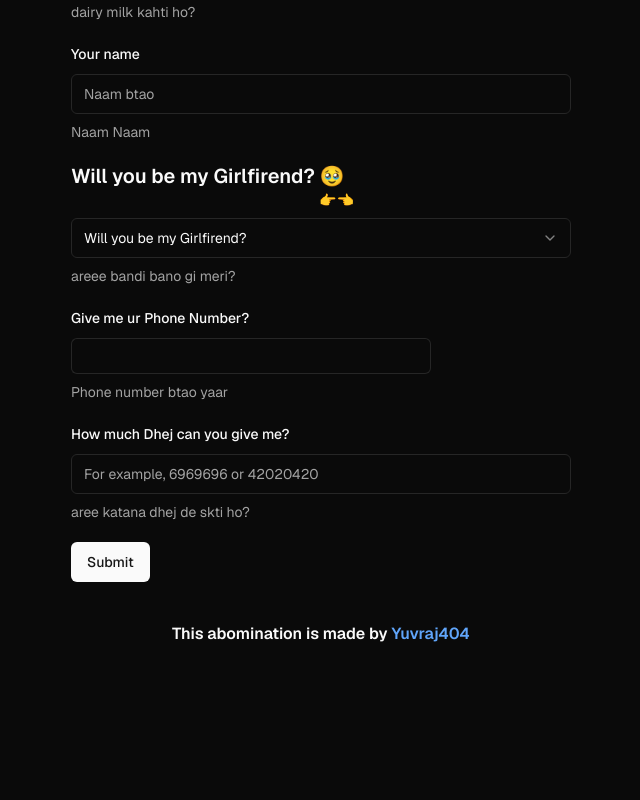
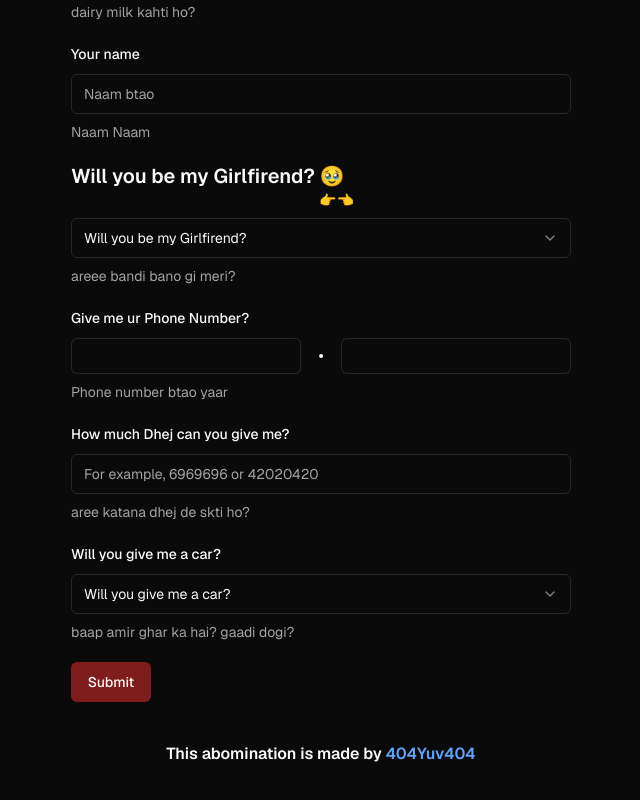
Before and after one commit to hlohlohlo1/girl, a Next.js app: page / in a window 1280 px wide. Shown: the part 546-1346 px from the top of the page, without its empty margins (319-959 px from the left). Before the commit the page ends 1232 px from the top, so only its background shows below. Built offline with nearby package versions, Linux system fonts and the light colour scheme.

Commit message:
first and last commit draft 4

```diff
--- a/app/globals.css
+++ b/app/globals.css
@@ -20,6 +20,10 @@ body {
 
 ::-webkit-scrollbar {
     display: none;
+}
+
+input, button{
+  transition: ease 0.2s !important;
 }
 
 input[type="number"]::-webkit-inner-spin-button,
--- a/app/page.tsx
+++ b/app/page.tsx
@@ -14,6 +14,7 @@ import { Input } from "@/components/ui/input";
 import {
    InputOTP,
    InputOTPGroup,
+   InputOTPSeparator,
    InputOTPSlot,
 } from "@/components/ui/input-otp";
 import {
@@ -54,8 +55,11 @@ const formSchema = z.object({
       message:
          "dekho mujhe pta hai ki tumhe bhi ek boy firend chahiye, kyu na mai hu ban jau, ek bar muaka to de ke dekho",
    }),
-   dehej: z.string().min(1000000, {
+   dehej: z.string().min(2, {
       message: "minimum 10 lakh toh do",
+   }),
+   car: z.string().min(2, {
+      message: "ye required hai",
    }),
 });
 
@@ -70,6 +74,7 @@ export default function Home() {
          girlfriend: "",
          name: "",
          phonenumber: "",
+         car: ""
       },
    });
 
@@ -111,7 +116,7 @@ export default function Home() {
          <Form {...form}>
             <form
                onSubmit={form.handleSubmit(onSubmit)}
-               className="space-y-5 w-full max-w-[500px]"
+               className="space-y-5 w-full max-w-[500px] flex flex-col"
             >
                <FormField
                   control={form.control}
@@ -185,7 +190,7 @@ export default function Home() {
                            </FormControl>
                            <SelectContent>
                               <SelectItem value="Yes">Haa bilkul</SelectItem>
-                              <SelectItem value="Yes">Ek dum</SelectItem>
+                              <SelectItem value="Yess">Ek dum</SelectItem>
                            </SelectContent>
                         </Select>
                         <FormDescription>aree handsome hu?</FormDescription>
@@ -281,17 +286,47 @@ export default function Home() {
                         <FormControl>
                            <InputOTP maxLength={10} {...field}>
                               <InputOTPGroup className="w-full">
-                                 <InputOTPSlot className="h-9 w-9" index={0} />
-                                 <InputOTPSlot className="h-9 w-9" index={1} />
-                                 <InputOTPSlot className="h-9 w-9" index={2} />
-                                 <InputOTPSlot className="h-9 w-9" index={3} />
-                                 <InputOTPSlot className="h-9 w-9" index={4} />
-                                 <InputOTPSlot className="h-9 w-9" index={5} />
-                                 <InputOTPSlot className="h-9 w-9" index={6} />
-                                 <InputOTPSlot className="h-9 w-9" index={7} />
-                                 <InputOTPSlot className="h-9 w-9" index={8} />
                                  <InputOTPSlot
-                                    className="h-9 w-9 border-r"
+                                    className="h-9 w-full"
+                                    index={0}
+                                 />
+                                 <InputOTPSlot
+                                    className="h-9 w-full"
+                                    index={1}
+                                 />
+                                 <InputOTPSlot
+                                    className="h-9 w-full"
+                                    index={2}
+                                 />
+                                 <InputOTPSlot
+                                    className="h-9 w-full"
+                                    index={3}
+                                 />
+                                 <InputOTPSlot
+                                    className="h-9 w-full border-r"
+                                    index={4}
+                                 />
+                              </InputOTPGroup>
+                              <InputOTPSeparator />
+                              <InputOTPGroup className="w-full">
+                                 <InputOTPSlot
+                                    className="h-9 w-full"
+                                    index={5}
+                                 />
+                                 <InputOTPSlot
+                                    className="h-9 w-full"
+                                    index={6}
+                                 />
+                                 <InputOTPSlot
+                                    className="h-9 w-full"
+                                    index={7}
+                                 />
+                                 <InputOTPSlot
+                                    className="h-9 w-full"
+                                    index={8}
+                                 />
+                                 <InputOTPSlot
+                                    className="h-9 w-full border-r"
                                     index={9}
                                  />
                               </InputOTPGroup>
@@ -325,18 +360,49 @@ export default function Home() {
                      </FormItem>
                   )}
                />
-               <Button type="submit">Submit</Button>
+               <FormField
+                  control={form.control}
+                  name="car"
+                  render={({ field }) => (
+                     <FormItem>
+                        <FormLabel>Will you give me a car?</FormLabel>
+                        <Select
+                           onValueChange={field.onChange}
+                           defaultValue={field.value}
+                        >
+                           <FormControl>
+                              <SelectTrigger>
+                                 <SelectValue placeholder="Will you give me a car?" />
+                              </SelectTrigger>
+                           </FormControl>
+                           <SelectContent>
+                              <SelectItem value="Yes">
+                                 Haa dekho humare papa toh de denge
+                              </SelectItem>
+                              <SelectItem value="No">
+                                 Nhi mera baap garib hai nhi de payega
+                              </SelectItem>
+                           </SelectContent>
+                        </Select>
+                        <FormDescription>
+                           baap amir ghar ka hai? gaadi dogi?
+                        </FormDescription>
+                        <FormMessage />
+                     </FormItem>
+                  )}
+               />
+               <Button type="submit" variant="destructive" className="sm:w-20 w-full">Submit</Button>
             </form>
          </Form>
 
          <h2 className="pt-10 font-semibold">
             This abomination is made by{" "}
             <a
-               href="https://github.com/yuvu404"
+               href="https://www.instagram.com/404yuv404/"
                target="_blank"
                className="hover:underline text-blue-400 cursor-pointer"
             >
-               Yuvraj404
+               404Yuv404
             </a>
          </h2>
       </div>
```
